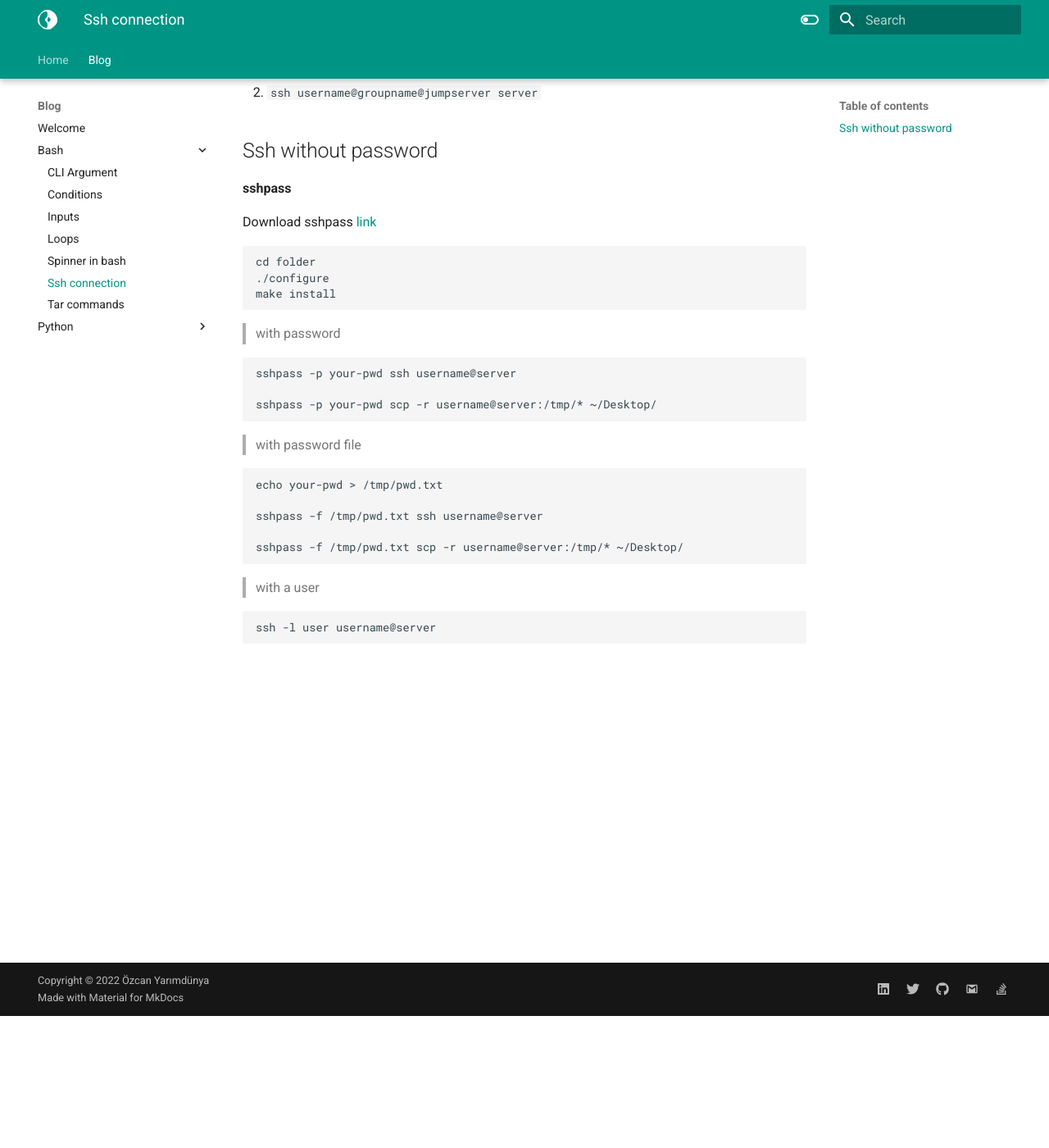
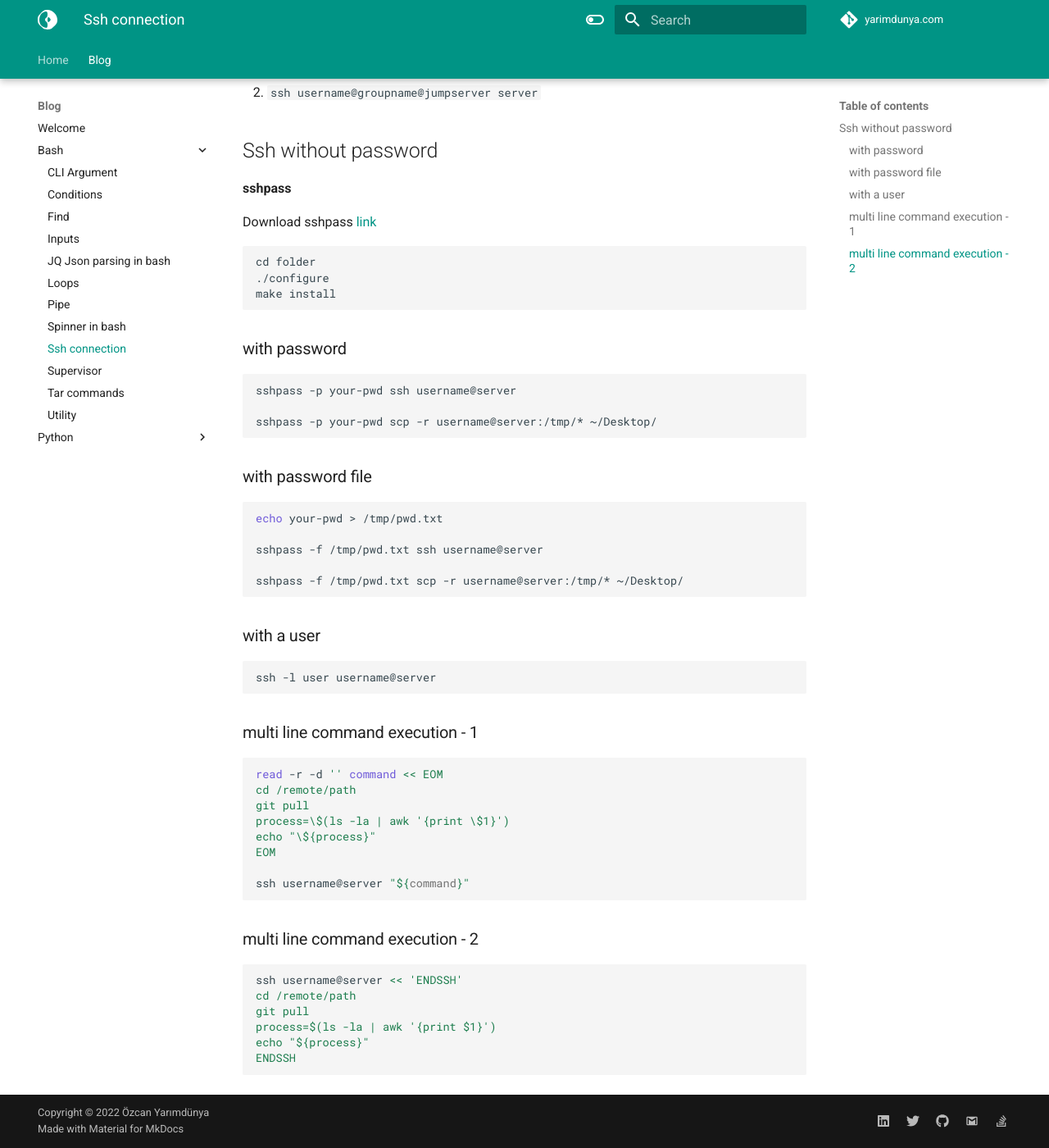
Before and after one commit to ozcanyarimdunya/yarimdunya.com, an MkDocs documentation site: the page built from docs/blog/bash/ssh.md, in a window 1280 px wide and 1400 px high, scrolled down 161 px. Shown: the whole window at 82% size. Built offline with MkDocs 1.6.1 and Material for MkDocs 9.7.7, drawn with Linux system fonts in a browser that asks for light colours; comment, search, counter and statistics services are not loaded.

Commit message:
Update website

````diff
--- a/docs/blog/bash/ssh.md
+++ b/docs/blog/bash/ssh.md
@@ -2,7 +2,6 @@
 
 1. `ssh username@server`
 2. `ssh username@groupname@jumpserver server`
-
 
 ## Ssh without password
 
@@ -16,7 +15,7 @@ cd folder
 make install
 ```
 
-> with password
+### with password
 
 ```shell
 sshpass -p your-pwd ssh username@server
@@ -24,7 +23,7 @@ sshpass -p your-pwd ssh username@server
 sshpass -p your-pwd scp -r username@server:/tmp/* ~/Desktop/
 ```
 
-> with password file
+### with password file
 
 ```shell
 echo your-pwd > /tmp/pwd.txt
@@ -34,8 +33,33 @@ sshpass -f /tmp/pwd.txt ssh username@server
 sshpass -f /tmp/pwd.txt scp -r username@server:/tmp/* ~/Desktop/
 ```
 
-> with a user
+### with a user
 
 ```shell
 ssh -l user username@server
 ```
+
+### multi line command execution - 1
+
+```shell
+read -r -d '' command << EOM
+cd /remote/path
+git pull
+process=\$(ls -la | awk '{print \$1}')
+echo "\${process}"
+EOM
+
+ssh username@server "${command}"
+```
+
+
+### multi line command execution - 2
+
+```shell
+ssh username@server << 'ENDSSH'
+cd /remote/path
+git pull
+process=$(ls -la | awk '{print $1}')
+echo "${process}"
+ENDSSH
+```
--- a/mkdocs.yml
+++ b/mkdocs.yml
@@ -2,12 +2,21 @@ site_name: Özcan Yarımdünya
 site_url: https://yarimdunya.com
 site_author: Özcan Yarımdünya
 site_description: Özcan Yarımdünya
+repo_name: yarimdunya.com
+repo_url: https://github.com/ozcanyarimdunya/yarimdunya.com
 
 copyright: Copyright &copy; 2022 <a href="https://yarimdunya.com" target="_blank">Özcan Yarımdünya<a/>
 
 markdown_extensions:
-  toc:
-    permalink: "#"
+  - toc:
+      permalink: "#"
+  - pymdownx.highlight:
+      anchor_linenums: true
+  - pymdownx.inlinehilite
+  - pymdownx.snippets
+  - pymdownx.superfences
+  - pymdownx.tabbed:
+      alternate_style: true
 
 theme:
   name: material
@@ -33,6 +42,8 @@ theme:
     - search.highlight
     - search.share
     - search.suggest
+    - content.tabs.link
+
 plugins:
   - search
 
--- a/theme/overrides/index.html
+++ b/theme/overrides/index.html
@@ -39,6 +39,9 @@
 {% block scripts %}
 {{ super() }}
 <script>
-  (() => document.querySelectorAll(".headerlink").forEach(el => el.remove()))()
+  (() => {
+    document.querySelectorAll(".headerlink").forEach(el => el.remove());
+    document.querySelector(".md-content__button").remove();
+  })();
 </script>
 {% endblock %}
````
Also changed, not shown: docs/blog/bash/find.md (added, +10 -0 lines), docs/blog/bash/jq.md (added, +17 -0 lines), docs/blog/bash/pipe.md (added, +17 -0 lines), docs/blog/bash/supervisor.md (added, +125 -0 lines), docs/blog/bash/utility.md (added, +32 -0 lines), docs/blog/index.md (+7 -1 lines), docs/blog/python/01-introduction.md (deleted, +0 -1 lines), docs/blog/python/02-installation.md (deleted, +0 -1 lines), docs/blog/python/cbv-flask.md (added, +92 -0 lines), docs/blog/python/django-middleware.md (added, +33 -0 lines), docs/blog/python/flask-gunicorn.md (added, +84 -0 lines), docs/blog/python/logging.md (added, +53 -0 lines), docs/index.md (+0 -2 lines).
